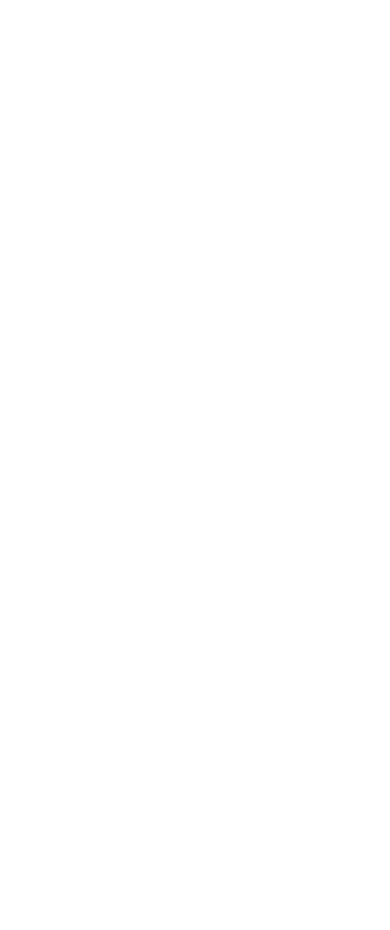
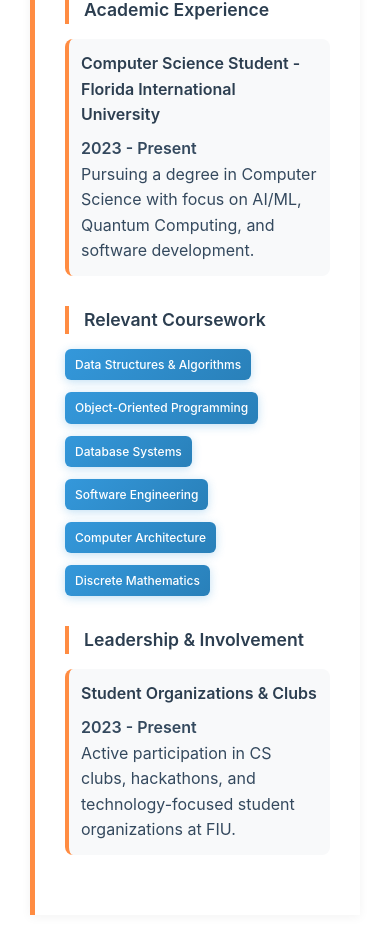
Before and after one commit to chrisb9085/philotech-website, a React (Vite) app in the folder frontend/: page /about in a window 390 px wide. Shown: the part 1840-2770 px from the top of the page. Before the commit the page ends 1718 px from the top, so only its background shows below. Built offline with nearby package versions, Linux system fonts and the light colour scheme.

Commit message:
Updated about me and addene xperience

```diff
--- a/frontend/src/pages/About.jsx
+++ b/frontend/src/pages/About.jsx
@@ -45,11 +45,49 @@
 
           <div className="section">
             <h2>Experience</h2>
-            <p>
-              Lorem ipsum dolor sit amet, consectetur adipiscing elit. Sed do eiusmod tempor
-              incididunt ut labore et dolore magna aliqua. Ut enim ad minim veniam, quis
-              nostrud exercitation ullamco laboris nisi ut aliquip ex ea commodo consequat.
-            </p>
+
+            <div className="experience-category">
+              <h3>Professional Experience</h3>
+              <div className="experience-item">
+                <h4>Founder & CEO - PhiloTech</h4>
+                <p className="experience-period">2024 - Present</p>
+                <p>Leading the development of a professional portfolio platform and pursuing entrepreneurial ventures in technology innovation.</p>
+              </div>
+              <div className="experience-item">
+                <h4> Qualitative Analyst (Intern) - TechPhare Dynamic Solutions</h4>
+
+              </div>
+            </div>
+
+            <div className="experience-category">
+              <h3>Academic Experience</h3>
+              <div className="experience-item">
+                <h4>Computer Science Student - Florida International University</h4>
+                <p className="experience-period">2023 - Present</p>
+                <p>Pursuing a degree in Computer Science with focus on AI/ML, Quantum Computing, and software development.</p>
+              </div>
+            </div>
+
+            <div className="experience-category">
+              <h3>Relevant Coursework</h3>
+              <div className="coursework-grid">
+                <div className="course-item">Data Structures & Algorithms</div>
+                <div className="course-item">Object-Oriented Programming</div>
+                <div className="course-item">Database Systems</div>
+                <div className="course-item">Software Engineering</div>
+                <div className="course-item">Computer Architecture</div>
+                <div className="course-item">Discrete Mathematics</div>
+              </div>
+            </div>
+
+            <div className="experience-category">
+              <h3>Leadership & Involvement</h3>
+              <div className="experience-item">
+                <h4>Student Organizations & Clubs</h4>
+                <p className="experience-period">2023 - Present</p>
+                <p>Active participation in CS clubs, hackathons, and technology-focused student organizations at FIU.</p>
+              </div>
+            </div>
           </div>
         </div>
       </div>
--- a/frontend/src/styling/About.css
+++ b/frontend/src/styling/About.css
@@ -102,6 +102,80 @@
   background: linear-gradient(135deg, #ff6b35, #e67e22);
 }
 
+/* Experience Section Styling */
+.experience-category {
+  margin-bottom: 30px;
+}
+
+.experience-category h3 {
+  color: #2c3e50;
+  font-size: 1.4rem;
+  font-weight: 600;
+  margin-bottom: 15px;
+  border-left: 4px solid #ff8c42;
+  padding-left: 15px;
+}
+
+.experience-item {
+  background: #f8f9fa;
+  border-radius: 8px;
+  padding: 20px;
+  margin-bottom: 15px;
+  border-left: 4px solid #ff8c42;
+  transition: all 0.3s ease;
+}
+
+.experience-item:hover {
+  transform: translateX(5px);
+  box-shadow: 0 4px 15px rgba(0, 0, 0, 0.1);
+}
+
+.experience-item h4 {
+  color: #2c3e50;
+  font-size: 1.2rem;
+  font-weight: 600;
+  margin-bottom: 8px;
+}
+
+.experience-period {
+  color: #ff8c42;
+  font-weight: 600;
+  font-size: 0.9rem;
+  margin-bottom: 10px;
+}
+
+.experience-item p {
+  color: #34495e;
+  line-height: 1.6;
+  margin: 0;
+}
+
+.coursework-grid {
+  display: flex;
+  flex-wrap: wrap;
+  gap: 12px;
+  margin-top: 15px;
+}
+
+.course-item {
+  background: linear-gradient(135deg, #3498db, #2980b9);
+  color: white;
+  padding: 12px 18px;
+  border-radius: 6px;
+  font-weight: 500;
+  font-size: 0.9rem;
+  transition: all 0.3s ease;
+  box-shadow: 0 2px 10px rgba(52, 152, 219, 0.3);
+  min-width: 140px;
+  white-space: nowrap;
+}
+
+.course-item:hover {
+  transform: translateY(-2px);
+  box-shadow: 0 4px 15px rgba(52, 152, 219, 0.4);
+  background: linear-gradient(135deg, #2980b9, #1f5f8b);
+}
+
 /* Responsive design */
 @media (max-width: 1024px) {
   .page-header h1 {
@@ -118,6 +192,15 @@
 
   .skill-item {
     min-width: 112px;
+  }
+
+  .experience-item {
+    padding: 15px;
+  }
+
+  .course-item {
+    min-width: 120px;
+    padding: 10px 15px;
   }
 }
 
@@ -151,6 +234,20 @@
     min-width: 96px;
   }
 
+  .experience-category h3 {
+    font-size: 1.2rem;
+  }
+
+  .experience-item h4 {
+    font-size: 1.1rem;
+  }
+
+  .course-item {
+    min-width: 100px;
+    padding: 8px 12px;
+    font-size: 0.8rem;
+  }
+
   .skill-item {
     padding: 12px 15px;
     font-size: 0.9rem;
@@ -177,4 +274,22 @@
   .skill-item {
     min-width: 80px;
   }
+
+  .experience-category h3 {
+    font-size: 1.1rem;
+  }
+
+  .experience-item {
+    padding: 12px;
+  }
+
+  .experience-item h4 {
+    font-size: 1rem;
+  }
+
+  .course-item {
+    min-width: 80px;
+    padding: 6px 10px;
+    font-size: 0.75rem;
+  }
 }
```
